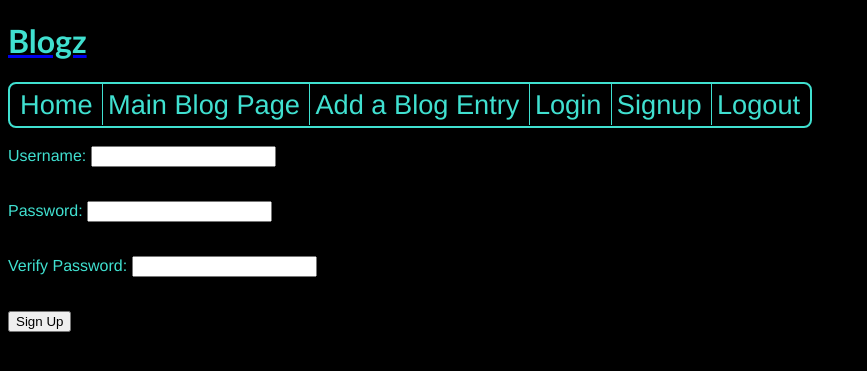
After one commit to evanharmon1/blogz-launchcode, a Flask app: page /signup in a window 1280 px wide. The commit adds this page. Shown: the top 371 px of the page, without its empty margins (0-867 px from the left). Run offline with Flask 2, Linux system fonts and the light colour scheme.

Commit message:
finish blogz assignment goals, pre-bonus missions

```diff
--- a/main.py
+++ b/main.py
@@ -6,9 +6,11 @@ import cgi
 # App & Database Initialization
 app = Flask(__name__)
 app.config['DEBUG'] = True
-app.config['SQLALCHEMY_DATABASE_URI'] = 'mysql+pymysql://build-a-blog:build-a-blog@localhost:8889/build-a-blog'
+app.config['SQLALCHEMY_DATABASE_URI'] = 'mysql+pymysql://blogz:pumpkinspice1928@localhost:8889/blogz'
 app.config['SQLALCHEMY_ECHO'] = True
+app.secret_key = "\xff&\xf9\x87\x81g\xa4'v$\xca\xaf\xea\xc0>\xb1\xfd\xb5;K\xab\xdbw\xbc"
 db = SQLAlchemy(app)
+
 
 # Class for blog post with automatic datetime added at creation
 class Blog(db.Model):
@@ -16,15 +18,33 @@ class Blog(db.Model):
     title = db.Column(db.String(120), unique=True)
     body = db.Column(db.Text)
     date = db.Column(db.DateTime)
+    owner_id = db.Column(db.Integer, db.ForeignKey('user.id'))
 
-    def __init__(self, title):
+    def __init__(self, title, owner):
         self.title = title
         self.date = datetime.utcnow()
+        self.owner = owner # user object
 
     def __repr__(self):
         return '<Blog %r>' % self.title
 
 
+# Class for users - relation to Blog class
+class User(db.Model):
+    id = db.Column(db.Integer, primary_key=True)
+    username = db.Column(db.String(25), unique=True)
+    password = db.Column(db.String(25))
+    blogs = db.relationship('Blog', backref='owner')
+
+    def __init__(self, username, password):
+        self.username = username
+        self.password = password
+
+    def __repr__(self):
+        return '<User %r>' % self.username
+
+
+#Get all posts unordered
 def get_posts():
     return Blog.query.all()
 
@@ -32,22 +52,74 @@ def get_posts():
 def get_ordered_posts():
     return Blog.query.order_by("date desc").all()
 
+def get_users():
+    return User.query.all()
+
+
+@app.before_request
+def require_login():
+    allowed_routes = ['blog', 'index', 'login', 'signup', 'static']
+    if request.endpoint not in allowed_routes and 'username' not in session:
+        return redirect('/login')
+
+
 # Homepage
+@app.route('/')
+def index():
+    users = get_users()
+    return render_template('index.html', users=users)
+
+
+# Main blog page with blog posts
 @app.route('/blog', methods=['GET'])
 def blog():
     id = request.args.get('id', None)
+    user_id = request.args.get('user-id', None)
 
     if id:
-        post = Blog.query.filter_by(id=id).first()
-        return render_template('post.html', post=post)
+        posts = Blog.query.filter_by(id=id).all()
+        return render_template('blog.html', posts=posts)
+
+    if user_id:
+        posts = Blog.query.filter_by(owner_id=user_id).all()
+        return render_template('blog.html', posts=posts)
 
     posts = get_ordered_posts()
     return render_template('blog.html', posts=posts)
 
 
 # Add a new post
-@app.route('/newpost', methods=['GET'])
+@app.route('/newpost', methods=['GET', 'POST'])
 def newpost():
+    # When adding a new post from /newpost
+    if request.method == 'POST':
+        title = request.form.get('title', '')
+        body = request.form.get('body', '')
+        title_error = request.form.get('title_error', '')
+        body_error = request.form.get('body_error', '')
+
+        # Form validation for empty values
+        if not title or not body:
+            if title == '':
+                title_error = "You left the title field blank"
+            if body == '':
+                body_error = "You left the body field blank"
+            return redirect(f'/newpost?title={title}&body={body}&title_error={title_error}&body_error={body_error}')
+
+        # Add new post to database
+        username = session['username']
+        user = User.query.filter_by(username=username).first()
+        new_post = Blog(title, user)
+        new_post.body = body
+        db.session.add(new_post)
+        db.session.commit()
+
+        # Load the newly created post in an individual page
+        id = new_post.id
+        posts = Blog.query.filter_by(id=id).all()
+        return render_template('blog.html', posts=posts)
+
+    # Get request from /newpost
     title = request.args.get('title', '')
     body = request.args.get('body', '')
     title_error = request.args.get('title_error', '')
@@ -56,32 +128,99 @@ def newpost():
     return render_template('newpost.html', title=title, body=body, title_error=title_error, body_error=body_error)
 
 
-# Route after adding a new post
-@app.route('/post', methods=['POST'])
-def post():
-    title = request.form.get('title', '')
-    body = request.form.get('body', '')
-    title_error = request.form.get('title_error', '')
-    body_error = request.form.get('body_error', '')
+@app.route('/login', methods=['GET', 'POST'])
+def login():
+    if request.method == 'POST':
+        username = request.form.get('username', '')
+        password = request.form.get('password', '')
+        username_error = ''
+        password_error = ''
 
-    # Form validation for empty values
-    if not title or not body:
-        if title == '':
-            title_error = "You left the title field blank"
-        if body == '':
-            body_error = "You left the body field blank"
-        return redirect(f'/newpost?title={title}&body={body}&title_error={title_error}&body_error={body_error}')
+        # Form validation for empty values
+        if not username or not password:
+            if username == '':
+                username_error = 'You left the username field blank'
+            if password == '':
+                password_error = 'You left the password field blank'
+            return redirect(f'/login?username={username}&username_error={username_error}&password_error={password_error}')
 
-    # Add new post to database
-    new_post = Blog(title)
-    new_post.body = body
-    db.session.add(new_post)
-    db.session.commit()
+        # Check for user in database
+        user = User.query.filter_by(username=username).first()
+        if user:
+            if password == user.password:
+                session['username'] = username
+                return redirect('/newpost')
+        if user:
+            if password != user.password:
+                password_error = 'Username found, but password not correct'
+                return render_template('login.html', username=username, password_error=password_error)
+        else:
+            username_error = 'Username not found'
+            return render_template('login.html', username=username, username_error=username_error)
 
-    # Load the newly created post in an individual page
-    id = new_post.id
-    posts = Blog.query.filter_by(id=id).all()
-    return render_template('blog.html', posts=posts)
+
+    username = request.args.get('username', '')
+    username_error = request.args.get('username_error', '')
+    password_error = request.args.get('password_error', '')
+
+    return render_template('login.html', username=username, username_error=username_error, password_error=password_error)
+
+
+@app.route('/logout')
+def logout():
+    del session['username']
+    return redirect('/blog')
+
+
+
+@app.route('/signup', methods=['GET', 'POST'])
+def signup():
+    if request.method == 'POST':
+        username = request.form.get('username', '')
+        password = request.form.get('password', '')
+        verify_password = request.form.get('verify_password', '')
+        username_error = ''
+        password_error = ''
+        verify_password_error = ''
+        user = User.query.filter_by(username=username).first()
+
+        # Form validation TODO refactor into a function
+        # TODO regex validation for length
+        if user:
+            if username == user.username:
+                username_error = 'User already exists. Please choose another username'
+                return redirect(f'/signup?username={username}&username_error={username_error}&password_error={password_error}&verify_password_error={verify_password_error}')
+        if not (3 <= len(username) <= 25):
+            username_error = 'Username must be between 3 and 25 characters'
+            return redirect(f'/signup?username={username}&username_error={username_error}&password_error={password_error}&verify_password_error={verify_password_error}')
+        if not (3 <= len(password) <= 25):
+            password_error = 'Password must be between 3 and 25 characters'
+            return redirect(f'/signup?username={username}&username_error={username_error}&password_error={password_error}&verify_password_error={verify_password_error}')
+        if not username or not password or not verify_password:
+            if username == '':
+                username_error = 'You left the username field blank'
+            if password == '':
+                password_error = 'You left the password field blank'
+            if verify_password == '':
+                verify_password_error = 'Please verify your password'
+            return redirect(f'/signup?username={username}&username_error={username_error}&password_error={password_error}&verify_password_error={verify_password_error}')
+        if password != verify_password:
+            verify_password_error = 'Your passwords do not match'
+            return redirect(f'/signup?username={username}&username_error={username_error}&password_error={password_error}&verify_password_error={verify_password_error}')
+
+        new_user = User(username, password)
+        db.session.add(new_user)
+        db.session.commit()
+        session['username'] = username
+        return redirect('/newpost')
+
+
+    username = request.args.get('username', '')
+    username_error = request.args.get('username_error', '')
+    password_error = request.args.get('password_error', '')
+    verify_password_error = request.args.get('verify_password_error', '')
+
+    return render_template('signup.html', username=username, username_error=username_error, password_error=password_error, verify_password_error=verify_password_error)
 
 
 if __name__ == '__main__':
--- a/static/styles/main.css
+++ b/static/styles/main.css
@@ -22,16 +22,35 @@ p {
     color: red;
 }
 
-.date {
+.date, .author {
     color: turquoise;
 }
 
+nav {
+    border: 2px solid;
+    border-radius: 8px;
+    color:turquoise;
+    display: inline-block;
+    padding: 5px;
+}
+
+nav a:first-child {
+    border-left: 0;
+}
+
 nav a {
-    border: 1px solid;
     color:turquoise;
     border-color: turquoise;
     font-size: 1.7em;
     text-decoration: none;
+    padding: 5px;
+    border-left: 1px solid;
+    margin: 0px;
+}
+
+nav a:hover {
+    color: white;
+    background-color: turquoise;
 }
 
 h3 {
--- a/templates/base.html
+++ b/templates/base.html
@@ -3,13 +3,18 @@
 <head>
     <meta charset="UTF-8">
     <link rel="stylesheet" href="{{ url_for('static',filename='styles/main.css') }}">
-    <title>Build a Blog{% block title %}{% endblock %}</title>
+    <title>Blogz{% block title %}{% endblock %}</title>
 </head>
 <body>
-    <a href="/blog"><h1>Build A Blog</h1></a>
+    <a href="/blog"><h1>Blogz</h1></a>
     <nav>
+        <a href="/">Home</a>
         <a href="/blog">Main Blog Page</a>
         <a href="/newpost">Add a Blog Entry</a>
+        <a href="/login">Login</a>
+        <a href="/signup">Signup</a>
+        <a href="/logout">Logout</a>
+
     </nav>
     {% block content %}
 
--- a/templates/newpost.html
+++ b/templates/newpost.html
@@ -3,7 +3,7 @@
 {% block content %}
 <h2>Add a Blog Entry</h2>
 
-<form action="/post" method="POST">
+<form action="/newpost" method="POST">
     <label for="title">Title for your new Blog:</label>
     <br />
     <input type="text" name="title" id="title" value="{{ title }}">
--- /dev/null
+++ b/templates/signup.html
@@ -0,0 +1,22 @@
+{% extends "base.html" %}
+
+{% block content %}
+
+<form action="/signup" method="POST">
+    <br />
+    <label for="username">Username:</label>
+    <input type="text" name="username" id="username" value="{{ username }}">
+    <p class="error">{{ username_error }}</p>
+    <br />
+    <label for="password">Password:</label>
+    <input type="password" name="password" id="password">
+    <p class="error">{{ password_error }}</p>
+    <br />
+    <label for="verify_password">Verify Password:</label>
+    <input type="password" name="verify_password" id="verify_password">
+    <p class="error">{{ verify_password_error }}</p>
+    <br />
+    <input type="submit" value="Sign Up">
+</form>
+
+{% endblock %}
```
Also changed, not shown: templates/blog.html (+10 -0 lines), templates/index.html (added, +14 -0 lines), templates/login.html (added, +20 -0 lines), templates/post.html (deleted, +0 -13 lines).
